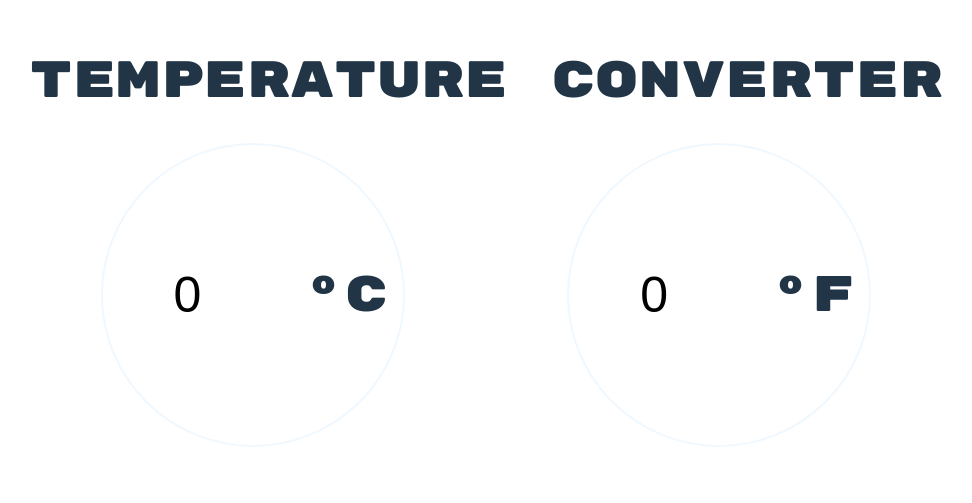
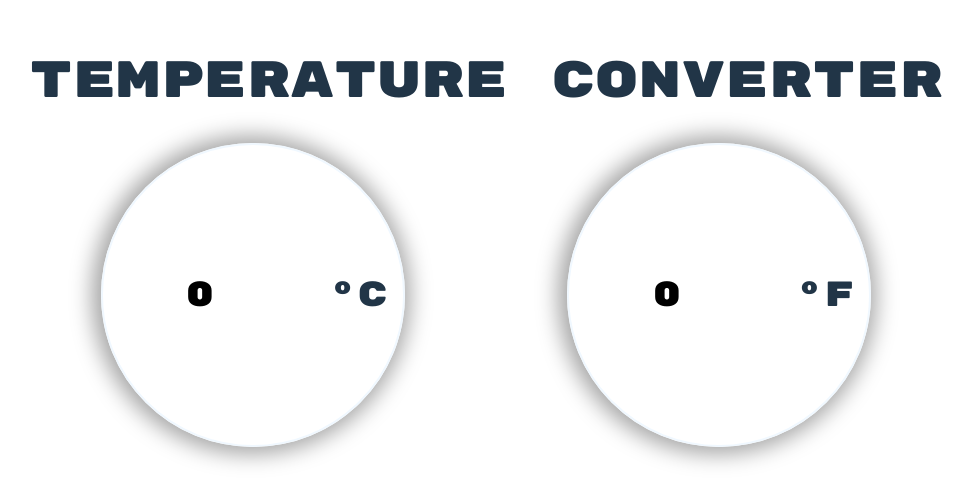
Before and after one commit to DVT-GradProgramme-Bongane/temp-app, a React (Vite) app: page / in a window 1280 px wide. Shown: the part 167-670 px from the top of the page, without its empty margins (154-1126 px from the left). Built offline with nearby package versions, Linux system fonts and the light colour scheme.

Commit message:
Feature: More styling

```diff
--- a/src/styles/TemperatureInput.css
+++ b/src/styles/TemperatureInput.css
@@ -7,15 +7,18 @@
   height: 300px;
   width: 300px;
   align-items: center;
+  box-shadow: -2px 0px 22px 7px rgba(0, 0, 0, 0.36);
 }
 
 .temperature-input input {
   border: none;
-  border-radius: 150px;
-  width: 150px;
-  height: 150px;
+  border-radius: 175px;
+  width: 175px;
+  height: 175px;
   text-align: center;
-  font-size: 50px;
+  font-size: 35px;
+  font-family: inherit;
+  background-color: inherit;
 }
 .temperature-input input:focus-visible {
   outline: none;
@@ -24,5 +27,5 @@
 }
 
 .temperature-input label {
-  font-size: 50px;
+  font-size: 35px;
 }
```
